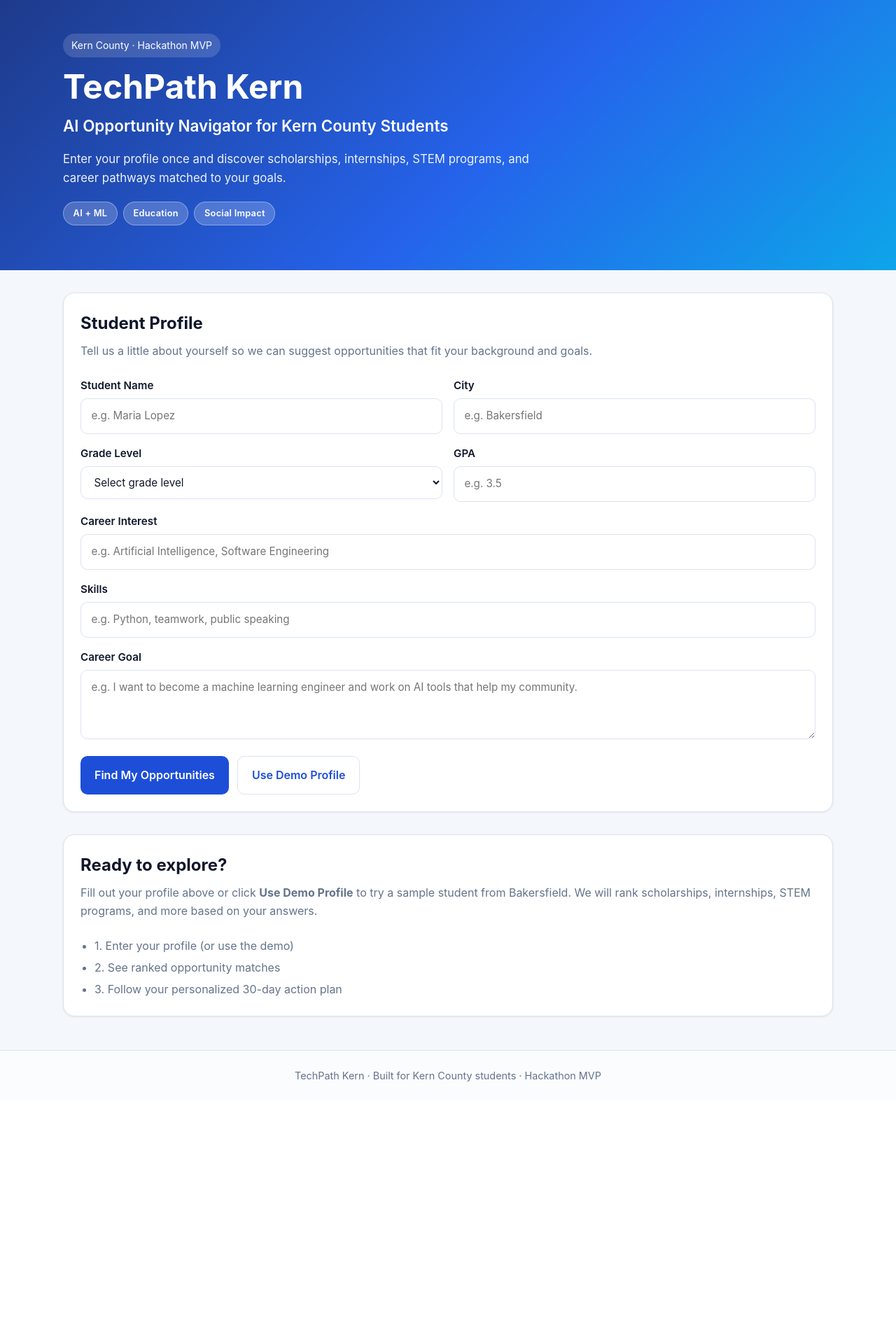
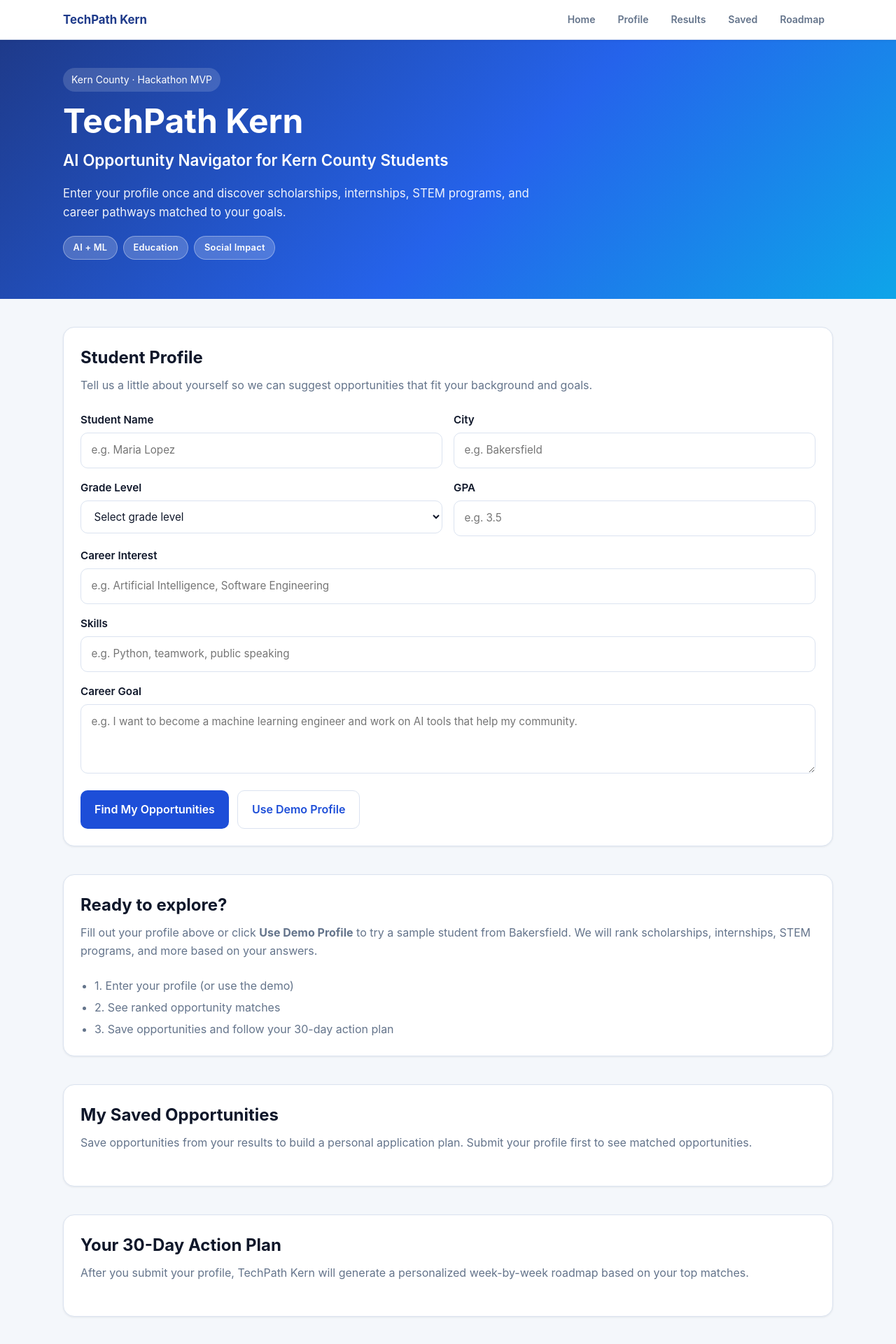
Before and after one commit to JCVB51/techpath-kern, a React (Vite) app: page / in a window 1280 px wide. Shown: the top 1920 px of the page at 70% size. Before the commit the page ends 1572 px from the top, so only its background shows below. Built offline with nearby package versions, Linux system fonts and the light colour scheme.

Commit message:
Add navbar and saved opportunity filters

```diff
--- a/src/App.jsx
+++ b/src/App.jsx
@@ -1,4 +1,5 @@
 import { useEffect, useMemo, useRef, useState } from 'react'
+import Navbar from './components/Navbar.jsx'
 import Header from './components/Header.jsx'
 import StudentForm from './components/StudentForm.jsx'
 import ResultsSection from './components/ResultsSection.jsx'
@@ -12,7 +13,6 @@ const DEFAULT_MATCH_LEVEL = 'All Matches'
 const DEFAULT_OPPORTUNITY_TYPE = 'All Types'
 const DEFAULT_SORT_OPTION = 'Best Match'
 
-// Rolling or open deadlines sort near the end of the list.
 function parseDeadline(deadline) {
   if (!deadline) return Number.MAX_SAFE_INTEGER
 
@@ -34,7 +34,6 @@ function getDisplayedOpportunities(matched, matchLevel, opportunityType, sortOpt
     return levelMatch && typeMatch
   })
 
-  // Copy before sorting so matchedOpportunities is never mutated.
   results = [...results]
 
   if (sortOption === 'Deadline Soonest') {
@@ -50,6 +49,15 @@ function getDisplayedOpportunities(matched, matchLevel, opportunityType, sortOpt
   }
 
   return results
+}
+
+function SectionPlaceholder({ id, title, message }) {
+  return (
+    <section className="card section-placeholder page-section" id={id}>
+      <h2 className="section-title">{title}</h2>
+      <p className="section-subtitle section-subtitle--flush">{message}</p>
+    </section>
+  )
 }
 
 function App() {
@@ -106,15 +114,17 @@ function App() {
 
   return (
     <div className="app">
+      <Navbar />
       <Header />
 
       <main className="main-content">
         <StudentForm onSubmit={handleFormSubmit} />
 
         {!hasResults && (
-          <section className="card empty-state">
+          <>
+            <section className="card empty-state page-section" id="results">
               <h2 className="section-title">Ready to explore?</h2>
-            <p className="section-subtitle">
+              <p className="section-subtitle section-subtitle--flush">
                 Fill out your profile above or click <strong>Use Demo Profile</strong>{' '}
                 to try a sample student from Bakersfield. We will rank scholarships,
                 internships, STEM programs, and more based on your answers.
@@ -122,9 +132,22 @@ function App() {
               <ul className="empty-state__steps">
                 <li>1. Enter your profile (or use the demo)</li>
                 <li>2. See ranked opportunity matches</li>
-              <li>3. Follow your personalized 30-day action plan</li>
+                <li>3. Save opportunities and follow your 30-day action plan</li>
               </ul>
             </section>
+
+            <SectionPlaceholder
+              id="saved"
+              title="My Saved Opportunities"
+              message="Save opportunities from your results to build a personal application plan. Submit your profile first to see matched opportunities."
+            />
+
+            <SectionPlaceholder
+              id="roadmap"
+              title="Your 30-Day Action Plan"
+              message="After you submit your profile, TechPath Kern will generate a personalized week-by-week roadmap based on your top matches."
+            />
+          </>
         )}
 
         {hasResults && (
--- a/src/components/Header.jsx
+++ b/src/components/Header.jsx
@@ -1,6 +1,6 @@
 function Header() {
   return (
-    <header className="header">
+    <header className="header" id="home">
       <div className="header__content">
         <p className="header__badge">Kern County · Hackathon MVP</p>
         <h1 className="header__title">TechPath Kern</h1>
--- /dev/null
+++ b/src/components/Navbar.jsx
@@ -0,0 +1,30 @@
+const NAV_LINKS = [
+  { label: 'Home', href: '#home' },
+  { label: 'Profile', href: '#profile' },
+  { label: 'Results', href: '#results' },
+  { label: 'Saved', href: '#saved' },
+  { label: 'Roadmap', href: '#roadmap' },
+]
+
+function Navbar() {
+  return (
+    <nav className="navbar" aria-label="Main navigation">
+      <div className="navbar__inner">
+        <a className="navbar__brand" href="#home">
+          TechPath Kern
+        </a>
+        <ul className="navbar__links">
+          {NAV_LINKS.map((link) => (
+            <li key={link.href}>
+              <a className="navbar__link" href={link.href}>
+                {link.label}
+              </a>
+            </li>
+          ))}
+        </ul>
+      </div>
+    </nav>
+  )
+}
+
+export default Navbar
--- a/src/components/ResultsSection.jsx
+++ b/src/components/ResultsSection.jsx
@@ -23,7 +23,7 @@ const ResultsSection = forwardRef(function ResultsSection(
   const isFiltered = opportunities.length !== totalCount
 
   return (
-    <section className="results-section" ref={ref} id="results-section">
+    <section className="results-section page-section" ref={ref} id="results">
       <div className="results-section__intro card">
         <h2 className="section-title">Your Matched Opportunities</h2>
         <p className="section-subtitle">
--- a/src/components/RoadmapCard.jsx
+++ b/src/components/RoadmapCard.jsx
@@ -9,13 +9,19 @@ function RoadmapCard({ student, roadmap }) {
   const firstName = student.name ? student.name.split(' ')[0] : 'Student'
 
   return (
-    <section className="card roadmap-card">
-      <h2 className="section-title">Your 30-Day Action Plan</h2>
-      <p className="section-subtitle">
-        {firstName}, here is a simple week-by-week plan to help you take action.
-        Small steps add up — you do not need to do everything at once.
-      </p>
+    <section className="roadmap-section page-section" id="roadmap">
+      <div className="section-header">
+        <div>
+          <p className="section-label">Next 30 days</p>
+          <h2 className="section-title">Your 30-Day Action Plan</h2>
+          <p className="section-subtitle section-subtitle--flush">
+            {firstName}, here is a simple week-by-week plan to help you take action.
+            Small steps add up — you do not need to do everything at once.
+          </p>
+        </div>
+      </div>
 
+      <div className="card roadmap-card">
       <ol className="roadmap-list">
         {roadmap.map((weekPlan, weekIndex) => (
           <li key={weekPlan.week} className="roadmap-step">
@@ -42,6 +48,7 @@ function RoadmapCard({ student, roadmap }) {
           </li>
         ))}
       </ol>
+      </div>
     </section>
   )
 }
--- a/src/components/SavedOpportunities.jsx
+++ b/src/components/SavedOpportunities.jsx
@@ -1,3 +1,15 @@
+import { useState } from 'react'
+
+const SAVED_TYPE_FILTERS = [
+  'All Saved',
+  'Scholarship',
+  'Internship',
+  'STEM Program',
+  'Hackathon',
+  'Summer Program',
+  'Career Resource',
+]
+
 function getSuggestedNextAction(type) {
   const actions = {
     Scholarship: 'Start your essay draft and gather your transcript.',
@@ -18,24 +30,65 @@ function getMatchBadgeClass(matchLevel) {
 }
 
 function SavedOpportunities({ savedOpportunities }) {
+  const [selectedSavedType, setSelectedSavedType] = useState('All Saved')
+
+  const filteredSaved =
+    selectedSavedType === 'All Saved'
+      ? savedOpportunities
+      : savedOpportunities.filter((item) => item.type === selectedSavedType)
+
   return (
-    <section className="card saved-opportunities" id="saved-opportunities">
+    <section className="saved-opportunities-section page-section" id="saved">
+      <div className="section-header">
+        <div>
+          <p className="section-label">Your application plan</p>
           <h2 className="section-title">My Saved Opportunities</h2>
-      <p className="section-subtitle">
+          <p className="section-subtitle section-subtitle--flush">
             Save opportunities from your results to build a simple application plan.
-        Use the checklist and next action below to stay organized.
+            Filter by type and use the checklist plus next action to stay organized.
           </p>
+        </div>
+        {savedOpportunities.length > 0 && (
+          <span className="saved-opportunities__count">
+            {savedOpportunities.length} saved
+          </span>
+        )}
+      </div>
 
+      <div className="card saved-opportunities">
         {savedOpportunities.length === 0 ? (
           <div className="saved-opportunities__empty">
             <p>
               No saved opportunities yet. Click <strong>Save Opportunity</strong> on
-            any matched card above to add it here.
+              any matched card in Results to add it here.
+            </p>
+          </div>
+        ) : (
+          <>
+            <label className="saved-opportunities__filter">
+              <span>Filter saved by type</span>
+              <select
+                value={selectedSavedType}
+                onChange={(event) => setSelectedSavedType(event.target.value)}
+              >
+                {SAVED_TYPE_FILTERS.map((type) => (
+                  <option key={type} value={type}>
+                    {type}
+                  </option>
+                ))}
+              </select>
+            </label>
+
+            {filteredSaved.length === 0 ? (
+              <div className="saved-opportunities__empty saved-opportunities__empty--filter">
+                <p>
+                  No saved opportunities match this filter yet. Try selecting{' '}
+                  <strong>All Saved</strong> or save more opportunities from Results.
                 </p>
               </div>
             ) : (
               <ul className="saved-opportunities__list">
-          {savedOpportunities.map((opportunity) => (
+                {filteredSaved.map((opportunity) => (
                   <li key={opportunity.id} className="saved-opportunity">
                     <div className="saved-opportunity__header">
                       <div>
@@ -68,6 +121,9 @@ function SavedOpportunities({ savedOpportunities }) {
                 ))}
               </ul>
             )}
+          </>
+        )}
+      </div>
     </section>
   )
 }
--- a/src/components/StudentForm.jsx
+++ b/src/components/StudentForm.jsx
@@ -108,7 +108,7 @@ function StudentForm({ onSubmit }) {
   }
 
   return (
-    <section className="card form-section">
+    <section className="card form-section page-section" id="profile">
       <h2 className="section-title">Student Profile</h2>
       <p className="section-subtitle">
         Tell us a little about yourself so we can suggest opportunities that
--- a/src/index.css
+++ b/src/index.css
@@ -21,6 +21,11 @@
   --shadow-md: 0 10px 30px rgba(15, 23, 42, 0.08);
   --radius: 16px;
   --max-width: 1100px;
+  --navbar-height: 3.5rem;
+}
+
+html {
+  scroll-behavior: smooth;
 }
 
 body {
@@ -49,17 +54,154 @@ p {
 .main-content {
   width: min(calc(100% - 2rem), var(--max-width));
   margin: 0 auto;
-  padding: 2rem 0 3rem;
+  padding: 2.5rem 0 3.5rem;
   display: flex;
   flex-direction: column;
-  gap: 2rem;
+  gap: 2.5rem;
   flex: 1;
+}
+
+.page-section {
+  scroll-margin-top: calc(var(--navbar-height) + 1rem);
+}
+
+.navbar {
+  position: sticky;
+  top: 0;
+  z-index: 100;
+  background: rgba(255, 255, 255, 0.95);
+  backdrop-filter: blur(8px);
+  border-bottom: 1px solid var(--color-border);
+  box-shadow: var(--shadow-sm);
+}
+
+.navbar__inner {
+  width: min(calc(100% - 2rem), var(--max-width));
+  margin: 0 auto;
+  min-height: var(--navbar-height);
+  display: flex;
+  align-items: center;
+  justify-content: space-between;
+  gap: 1rem;
+}
+
+.navbar__brand {
+  font-size: 1.05rem;
+  font-weight: 700;
+  color: var(--color-primary-dark);
+  text-decoration: none;
+  white-space: nowrap;
+}
+
+.navbar__brand:hover {
+  color: var(--color-primary);
+}
+
+.navbar__links {
+  list-style: none;
+  margin: 0;
+  padding: 0;
+  display: flex;
+  flex-wrap: wrap;
+  gap: 0.25rem 0.5rem;
+  justify-content: flex-end;
+}
+
+.navbar__link {
+  display: inline-block;
+  padding: 0.4rem 0.75rem;
+  border-radius: 8px;
+  font-size: 0.875rem;
+  font-weight: 600;
+  color: var(--color-muted);
+  text-decoration: none;
+  transition: background 0.15s, color 0.15s;
+}
+
+.navbar__link:hover {
+  background: #eff6ff;
+  color: var(--color-primary);
+}
+
+.section-header {
+  display: flex;
+  justify-content: space-between;
+  align-items: flex-start;
+  gap: 1rem;
+  margin-bottom: 1rem;
+}
+
+.section-label {
+  font-size: 0.8rem;
+  font-weight: 700;
+  text-transform: uppercase;
+  letter-spacing: 0.06em;
+  color: var(--color-accent);
+  margin-bottom: 0.35rem;
+}
+
+.section-subtitle--flush {
+  margin-bottom: 0;
+}
+
+.section-placeholder {
+  border-style: dashed;
+  background: #fafbff;
+}
+
+.saved-opportunities-section {
+  padding-top: 0.5rem;
+}
+
+.saved-opportunities__count {
+  flex-shrink: 0;
+  padding: 0.4rem 0.85rem;
+  border-radius: 999px;
+  background: var(--color-high-bg);
+  color: var(--color-high);
+  font-size: 0.85rem;
+  font-weight: 700;
+}
+
+.saved-opportunities__filter {
+  display: flex;
+  flex-direction: column;
+  gap: 0.4rem;
+  font-size: 0.9rem;
+  font-weight: 600;
+  margin-bottom: 1.25rem;
+  max-width: 280px;
+}
+
+.saved-opportunities__filter select {
+  width: 100%;
+  padding: 0.65rem 0.75rem;
+  border: 1px solid var(--color-border);
+  border-radius: 10px;
+  font: inherit;
+  font-weight: 400;
+  color: var(--color-text);
+  background: #fff;
+}
+
+.saved-opportunities__filter select:focus {
+  outline: 2px solid rgba(37, 99, 235, 0.25);
+  border-color: var(--color-primary);
+}
+
+.saved-opportunities__empty--filter {
+  margin-top: 0.5rem;
+}
+
+.roadmap-section {
+  padding-top: 0.5rem;
 }
 
 .header {
   background: linear-gradient(135deg, #1e3a8a 0%, #2563eb 55%, #0ea5e9 100%);
   color: white;
-  padding: 3rem 1.5rem 4rem;
+  padding: 2.5rem 1.5rem 3.5rem;
+  scroll-margin-top: var(--navbar-height);
 }
 
 .header__content {
@@ -117,6 +259,11 @@ p {
   border-radius: var(--radius);
   box-shadow: var(--shadow-sm);
   padding: 1.5rem;
+  transition: box-shadow 0.15s ease;
+}
+
+.card:hover {
+  box-shadow: var(--shadow-md);
 }
 
 .section-title {
@@ -352,7 +499,6 @@ p {
   display: flex;
   flex-direction: column;
   gap: 1.5rem;
-  scroll-margin-top: 1rem;
 }
 
 .results-controls__title {
@@ -707,12 +853,39 @@ p {
   }
 
   .header {
-    padding: 2.5rem 1rem 3rem;
+    padding: 2rem 1rem 2.5rem;
   }
 
   .main-content {
     width: min(calc(100% - 1rem), var(--max-width));
     padding-top: 1.5rem;
+    gap: 2rem;
+  }
+
+  .navbar__inner {
+    width: min(calc(100% - 1rem), var(--max-width));
+    flex-direction: column;
+    align-items: stretch;
+    padding: 0.65rem 0;
+  }
+
+  .navbar__links {
+    justify-content: flex-start;
+    overflow-x: auto;
+    flex-wrap: nowrap;
+    padding-bottom: 0.15rem;
+  }
+
+  .navbar__link {
+    white-space: nowrap;
+  }
+
+  .section-header {
+    flex-direction: column;
+  }
+
+  .saved-opportunities__filter {
+    max-width: none;
   }
 
   .opportunity-card__header {
```
Lines whose indentation alone changed are shown as unchanged.
